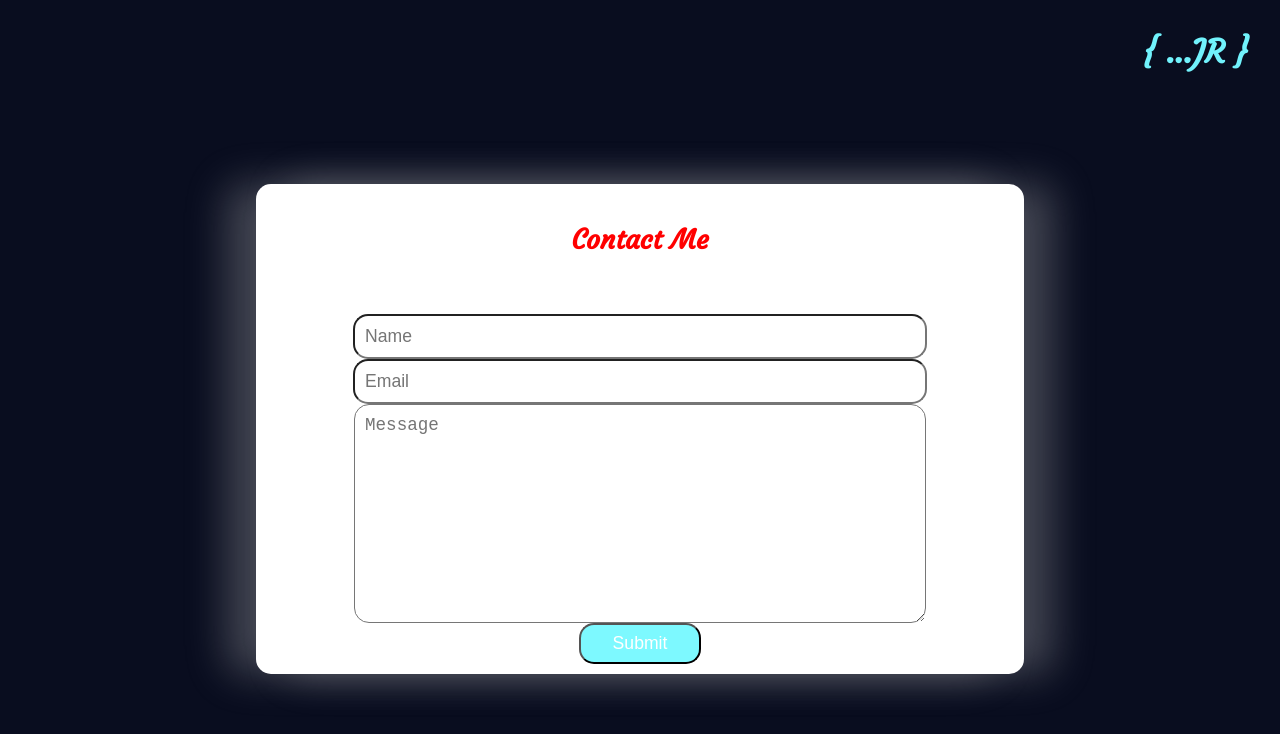
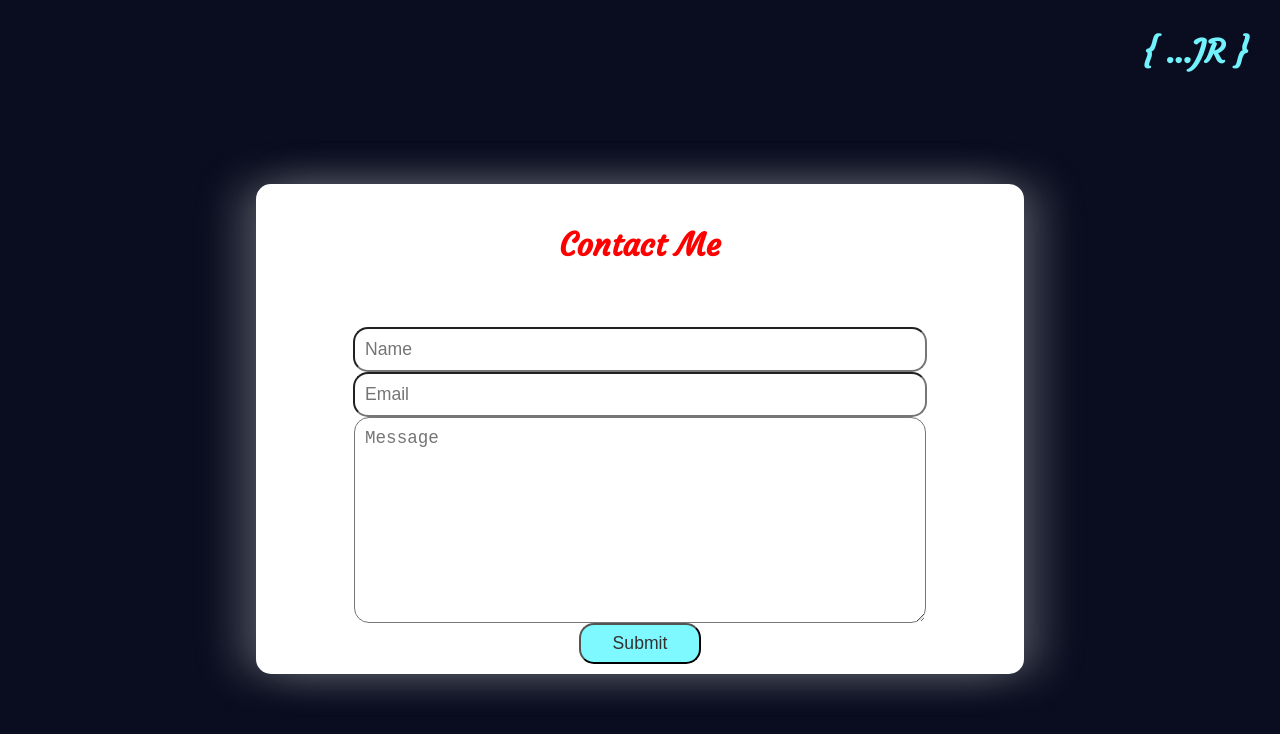
Before and after one commit to JacobRochford/my-next-portfolio, a Next.js app: page /contact in a window 1280 px wide. Shown: the top 734 px of the page. Built offline with nearby package versions, Linux system fonts and the light colour scheme; no server answers.

Commit message:
change font-size and box-shadow

```diff
--- a/components/ContactForm/ContactForm.styled.js
+++ b/components/ContactForm/ContactForm.styled.js
@@ -6,8 +6,8 @@ export const StyledForm = styled.form`
   align-items: center;
   flex-direction: column;
   background-color: #fff;
-  box-shadow: 30px 0px 40px rgba(200, 200, 200, 0.3),
-    -30px 0px 40px rgba(200, 200, 200, 0.3);
+  box-shadow: 20px 0px 40px rgba(200, 200, 200, 0.3),
+    -20px 0px 40px rgba(200, 200, 200, 0.3);
   border-radius: 15px;
   height: 60vh;
   width: 60vw;
@@ -21,7 +21,7 @@ export const StyledForm = styled.form`
     display: flex;
     place-content: center;
     color: red;
-    font-size: 1.7rem;
+    font-size: 2rem;
     padding: 20px 0 40px 0;
   }
 
@@ -37,7 +37,7 @@ export const StyledForm = styled.form`
 
   button {
     background-color: #7df9ff;
-    color: #fff;
+    color: #333;
     padding: 0.5rem 2rem;
     border-radius: 15px;
     font-size: 1.1rem;
```
